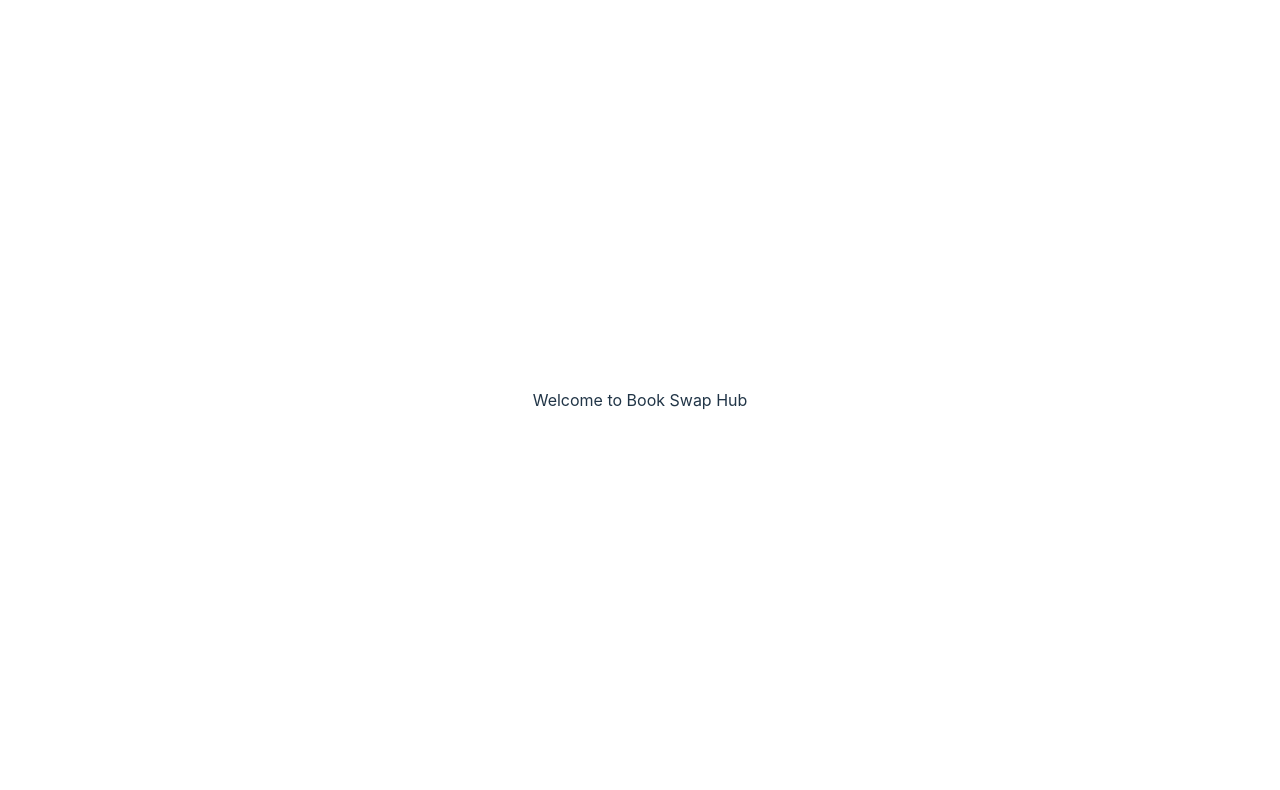
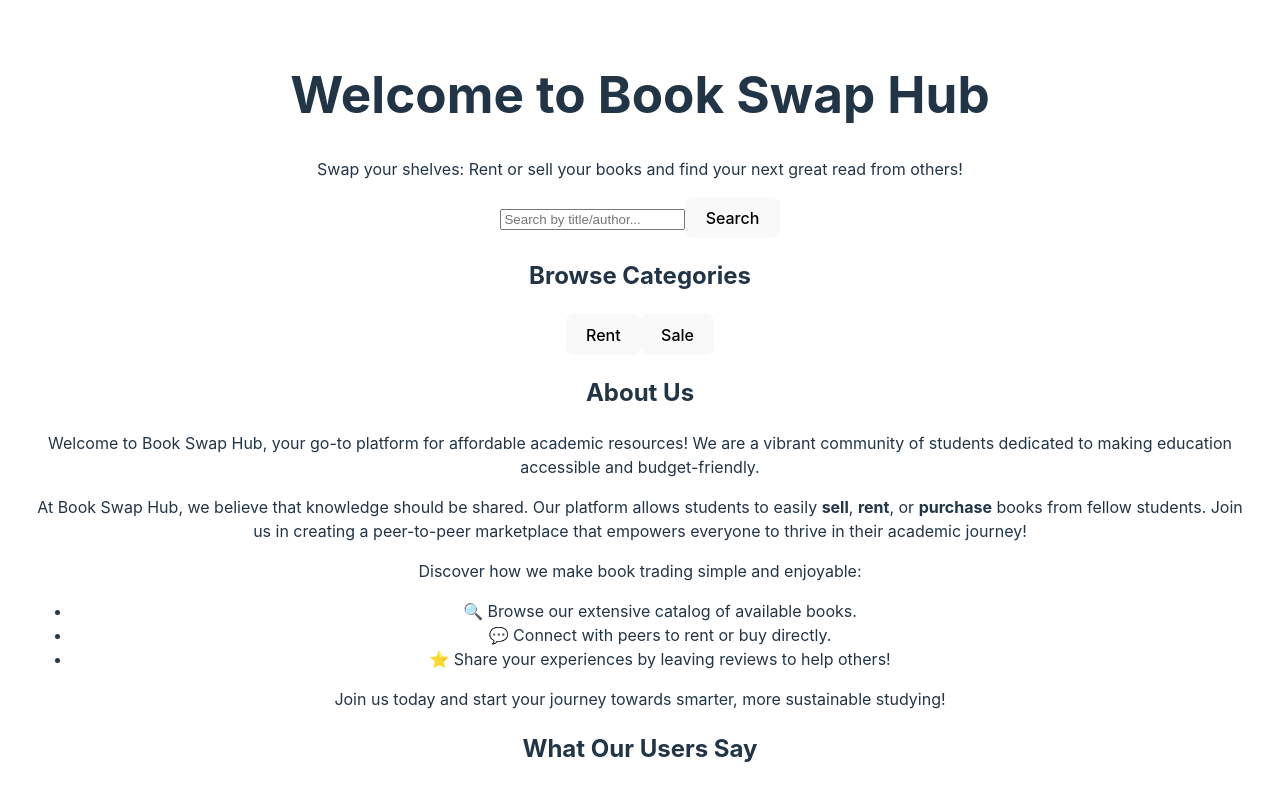
Before and after one commit to silvanos-eric/Book-Swap-Hub, a React (Vite) app in the folder client/: page / in a window 1280 px wide. Shown: the top 790 px of the page. Built offline with nearby package versions, Linux system fonts and the light colour scheme.

Commit message:
imported home to app.jsx

```diff
--- a/client/src/App.jsx
+++ b/client/src/App.jsx
@@ -1,11 +1,11 @@
-import { useState } from "react";
 import "./App.css";
+import Home from "./pages/Home"
 
 function App() {
 
   return (
     <>
-      <p>Welcome to Book Swap Hub</p>
+      <Home />
     </>
   );
 }
```
